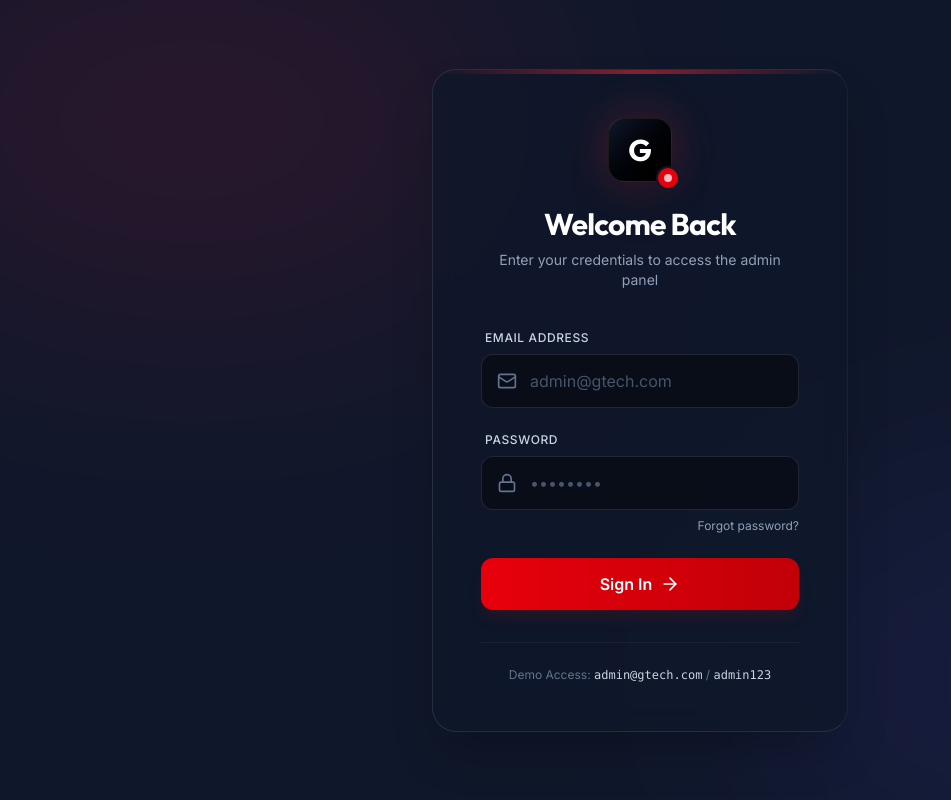
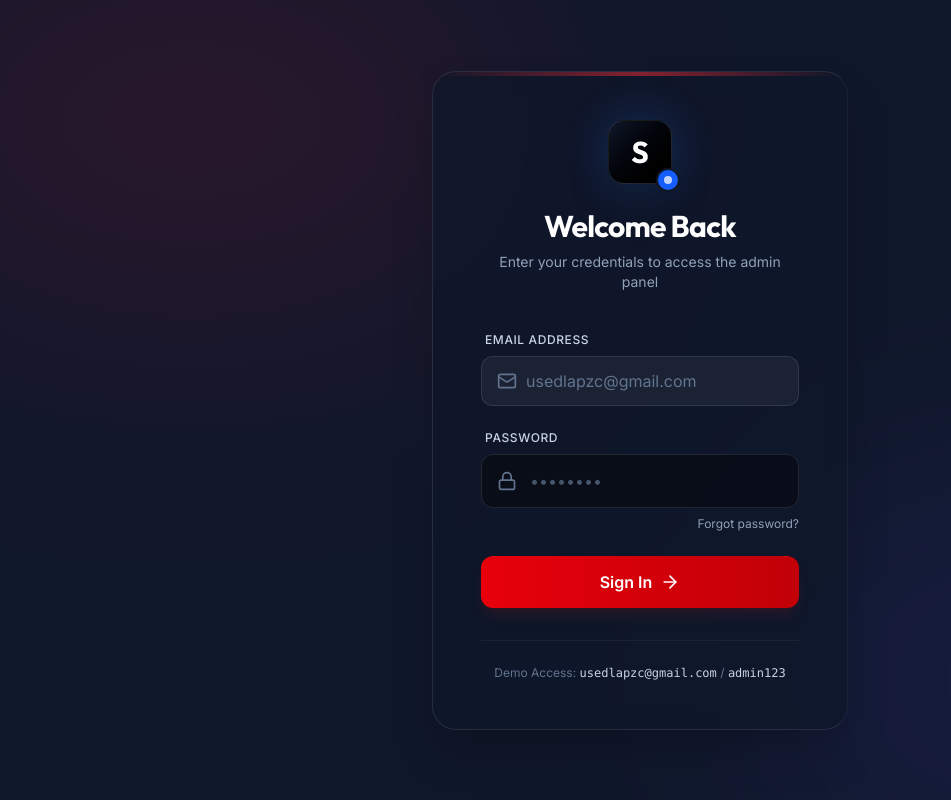
Before and after one commit to Nareshkumar5232/G-Tech_admin, a React (Vite) app: page / in a window 1280 px wide. Shown: the whole page, without its empty margins (0-951 px from the left). Built offline with nearby package versions, Linux system fonts and the light colour scheme.

Commit message:
Rebrand to Saturn Systems with updated contact details

```diff
--- a/index.html
+++ b/index.html
@@ -4,7 +4,7 @@
     <meta charset="UTF-8" />
     <link rel="icon" type="image/svg+xml" href="/vite.svg" />
     <meta name="viewport" content="width=device-width, initial-scale=1.0" />
-    <title>G-Tech Admin Panel</title>
+    <title>Saturn Systems Admin Panel</title>
   </head>
   <body>
     <div id="root"></div>
--- a/package.json
+++ b/package.json
@@ -1,5 +1,5 @@
 {
-  "name": "g-tech-admin",
+  "name": "saturn-systems-admin",
   "private": true,
   "version": "1.0.0",
   "type": "module",
--- a/src/components/Sidebar.tsx
+++ b/src/components/Sidebar.tsx
@@ -121,9 +121,9 @@ export function Sidebar({
             >
               <div className="relative flex-shrink-0">
                 <div className="absolute inset-0 bg-red-600 rounded-xl blur opacity-40 group-hover:opacity-60 transition-opacity" />
-                <div className="relative bg-gradient-to-br from-red-600 to-red-800 p-2.5 rounded-xl border border-red-500/30 group-hover:scale-105 transition-transform">
+                <div className="relative bg-gradient-to-br from-blue-600 to-blue-800 p-2.5 rounded-xl border border-blue-500/30 group-hover:scale-105 transition-transform">
                   <div className="w-8 h-8 flex items-center justify-center">
-                    <span className="text-2xl font-bold font-display">G</span>
+                    <span className="text-2xl font-bold font-display">S</span>
                   </div>
                 </div>
               </div>
@@ -137,9 +137,9 @@ export function Sidebar({
                     className="text-left"
                   >
                     <div className="text-lg font-bold font-display tracking-tight bg-gradient-to-r from-white to-gray-400 bg-clip-text text-transparent">
-                      G-TECH
+                      SATURN
                     </div>
-                    <div className="text-[10px] uppercase font-medium tracking-widest text-red-400">Admin Panel</div>
+                    <div className="text-[10px] uppercase font-medium tracking-widest text-blue-400">Admin Panel</div>
                   </motion.div>
                 )}
               </AnimatePresence>
--- a/src/pages/LoginPage.tsx
+++ b/src/pages/LoginPage.tsx
@@ -57,11 +57,11 @@ export function LoginPage({ onLoginSuccess }: LoginPageProps) {
           {/* Logo Section */}
           <div className="flex flex-col items-center mb-10">
             <div className="relative mb-6 group-hover:scale-105 transition-transform duration-500">
-              <div className="absolute inset-0 bg-red-500 blur-xl opacity-30 rounded-full" />
+              <div className="absolute inset-0 bg-blue-500 blur-xl opacity-30 rounded-full" />
               <div className="relative w-16 h-16 bg-gradient-to-br from-gray-900 to-black rounded-2xl border border-white/10 flex items-center justify-center shadow-2xl">
-                <span className="text-3xl font-bold text-white font-display">G</span>
+                <span className="text-3xl font-bold text-white font-display">S</span>
               </div>
-              <div className="absolute -bottom-2 -right-2 w-6 h-6 bg-red-600 rounded-full flex items-center justify-center border-2 border-gray-900">
+              <div className="absolute -bottom-2 -right-2 w-6 h-6 bg-blue-600 rounded-full flex items-center justify-center border-2 border-gray-900">
                 <div className="w-2 h-2 bg-white rounded-full animate-pulse" />
               </div>
             </div>
@@ -81,8 +81,8 @@ export function LoginPage({ onLoginSuccess }: LoginPageProps) {
                   type="email"
                   value={email}
                   onChange={(e) => setEmail(e.target.value)}
-                  className="w-full pl-12 pr-4 py-3.5 bg-black/40 border border-white/10 rounded-xl focus:outline-none focus:ring-2 focus:ring-red-500/50 focus:border-transparent text-slate-200 placeholder:text-slate-600 transition-all hover:bg-black/60"
-                  placeholder="admin@gtech.com"
+                  className="w-full pl-11 pr-4 py-3 bg-white/5 border border-white/10 rounded-xl focus:outline-none focus:ring-2 focus:ring-blue-500/50 focus:border-blue-500/50 text-white placeholder-slate-500 transition-all"
+                  placeholder="usedlapzc@gmail.com"
                 />
               </div>
             </div>
@@ -142,7 +142,7 @@ export function LoginPage({ onLoginSuccess }: LoginPageProps) {
 
           <div className="mt-8 pt-6 border-t border-white/5 text-center">
             <p className="text-xs text-slate-500">
-              Demo Access: <span className="text-slate-300 font-mono">admin@gtech.com</span> / <span className="text-slate-300 font-mono">admin123</span>
+              Demo Access: <span className="text-slate-300 font-mono">usedlapzc@gmail.com</span> / <span className="text-slate-300 font-mono">admin123</span>
             </p>
           </div>
         </div>
```
Also changed, not shown: 2 other files (tests, documents, lock files or other folders).
